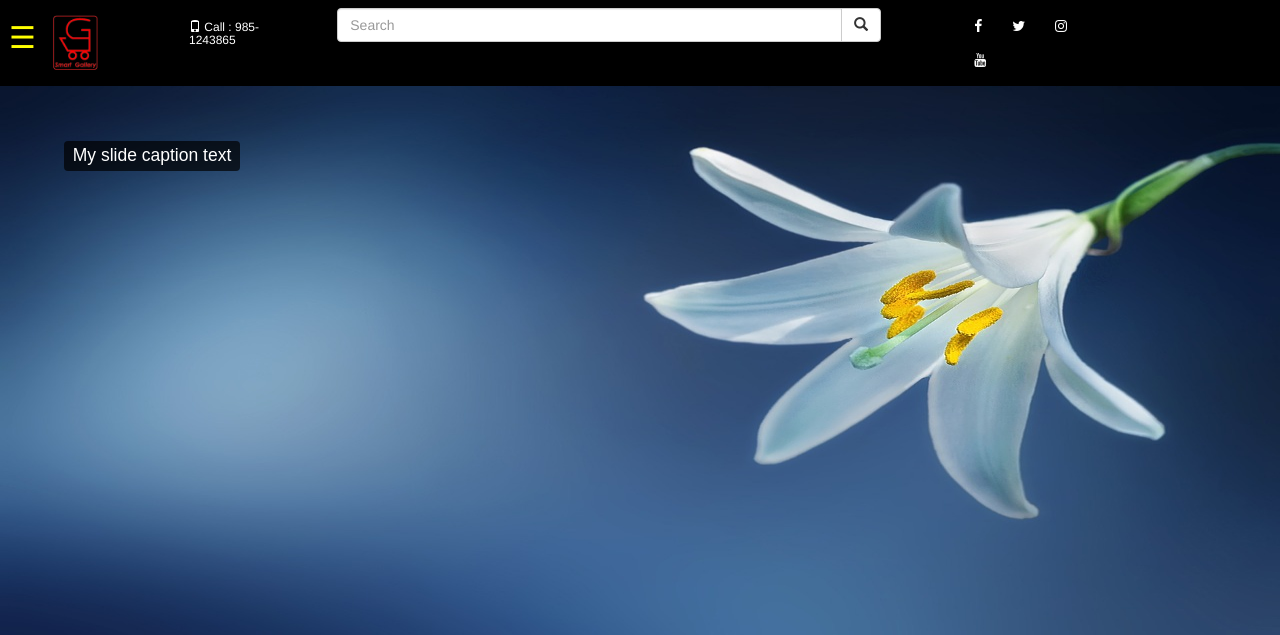
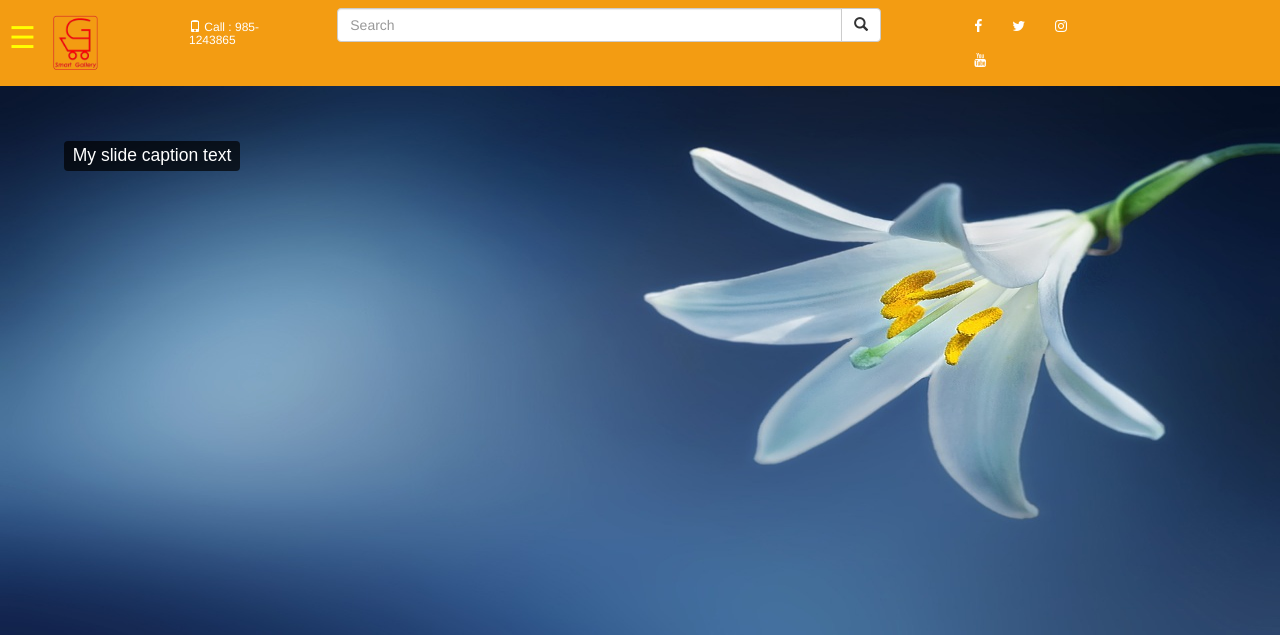
Before and after one commit to pratik1919/smart, a PHP site: page /index.php in a window 1280 px wide. Shown: the top 635 px of the page. Run offline with PHP 8.4, Linux system fonts and the light colour scheme; data that the repository does not hold is empty; some libraries are stand-ins or nearby versions.

Commit message:
changed header background color into orange

```diff
--- a/header.php
+++ b/header.php
@@ -194,7 +194,7 @@ while ($row = $link->fetch_assoc()) {
 </button>
 
 
-<div class="top-info">
+<div class="top-info" style="background-color: #f39c12">
     <h6 style="padding: 9px; display: inline-block;"><i class="glyphicon glyphicon-phone"></i> Call : 985-1243865</h6>
 
 
```
